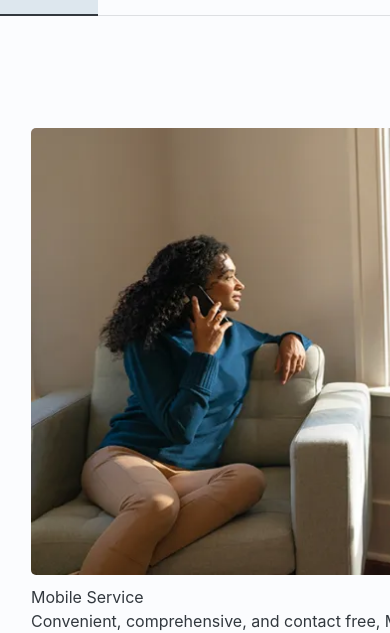
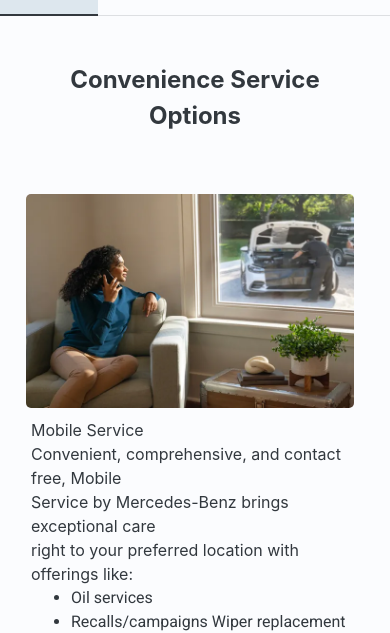
Before and after one commit to T2404EDOAN/carriomotors, a React (Create React App) app: page /services in a window 390 px wide. Shown: the part 625-1258 px from the top of the page. Built offline with nearby package versions, Linux system fonts and the light colour scheme; no server answers.

Commit message:
responsive

```diff
--- a/src/assets/styles/mec.css
+++ b/src/assets/styles/mec.css
@@ -1,5 +1,6 @@
 .mec_main_container {
-  width: 1400px;
+  width: 100%;
+  max-width: 1400px;
   margin: 0 auto;
 }
 .title1 {
@@ -7,6 +8,7 @@
   text-align: center;
   margin-bottom: 30px;
   margin-top: 30px;
+  font-weight: bold;
 }
 .content1 {
   display: flex;
@@ -69,6 +71,7 @@
 }
 .title2-main {
   font-size: 30px;
+  font-weight: bold;
 }
 .content3 {
   margin-top: 30px;
@@ -134,90 +137,20 @@
   margin-top: 60px;
 }
 
-/* .mec_main_container {
-  width: 100%;
-  max-width: 1400px;
-  margin: 0 auto;
-}
-
-.title1 {
-  font-size: 30px;
-  text-align: center;
-  margin-bottom: 30px;
-  margin-top: 30px;
-}
-
-.content1,
-.content2,
-.content3,
-.content4,
-.content5 {
-  display: flex;
-  flex-wrap: wrap; /* Enable wrapping for smaller screens */
-/* margin-top: 30px;
-} */
-
-.content-left1-img img,
-.content-right1-img img,
-.content-left2-img img,
-.content-right2-img img,
-.content3-right-img img,
-.content4-left4-img img,
-.content5-right5-img img {
-  width: 100%;
-  max-width: 650px;
-  height: 450px;
-  border-radius: 5px;
-}
-
-.content-right1,
-.content-right2,
-.content4-right4-text {
-  margin-left: 100px;
-}
-
-.content-left1-text,
-.content-right1-text,
-.content-left2-text,
-.content-right-text,
-.content3-left-text,
-.content4-right4-text,
-.content5-left5-text {
-  margin-top: 10px;
-}
-
-.content-left1-text li,
-.content-right1-text li {
-  list-style-type: disc;
-  margin-left: 40px;
-}
-
-.more3,
-.more4,
-.more5 {
-  background-color: rgb(45, 45, 243);
-  color: white;
-  padding-left: 10px;
-  width: 340px;
-  margin-top: 10px;
-}
-*/
-
-/* Media Queries for Tablet Devices */
 @media screen and (max-width: 1024px) {
   .content1,
   .content2,
   .content3,
   .content4,
   .content5 {
-    flex-direction: column; /* Stack content vertically */
+    flex-direction: column;
     align-items: center;
   }
 
   .content-right1,
   .content-right2,
   .content4-right4-text {
-    margin-left: 0; /* Remove margin for smaller screens */
+    margin-left: 0;
   }
 
   .content-left1-img img,
@@ -228,7 +161,7 @@
   .content4-left4-img img,
   .content5-right5-img img {
     max-width: 100%;
-    height: auto; /* Make images responsive */
+    height: auto;
   }
 
   .more3,
@@ -239,12 +172,11 @@
   }
 }
 
-/* Media Queries for Mobile Devices */
 @media screen and (max-width: 768px) {
   .content-right1,
   .content-right2,
   .content4-right4-text {
-    margin-left: 0; /* Remove margin for smaller screens */
+    margin-left: 0;
   }
 
   .content-left1-img img,
@@ -255,9 +187,10 @@
   .content4-left4-img img,
   .content5-right5-img img {
     max-width: 100%;
-    height: auto; /* Make images responsive */
+    height: auto;
+    margin-left: -5px;
+    margin-top: 30px;
   }
-
   .more3,
   .more4,
   .more5 {
@@ -267,10 +200,10 @@
 
   .title1,
   .title2-main {
-    font-size: 24px; /* Adjust font size for mobile */
+    font-size: 24px;
+    font-weight: bold;
   }
-
   .mec_main_container {
-    padding: 0 15px; /* Add padding for mobile */
+    padding: 0 15px;
   }
 }
```
